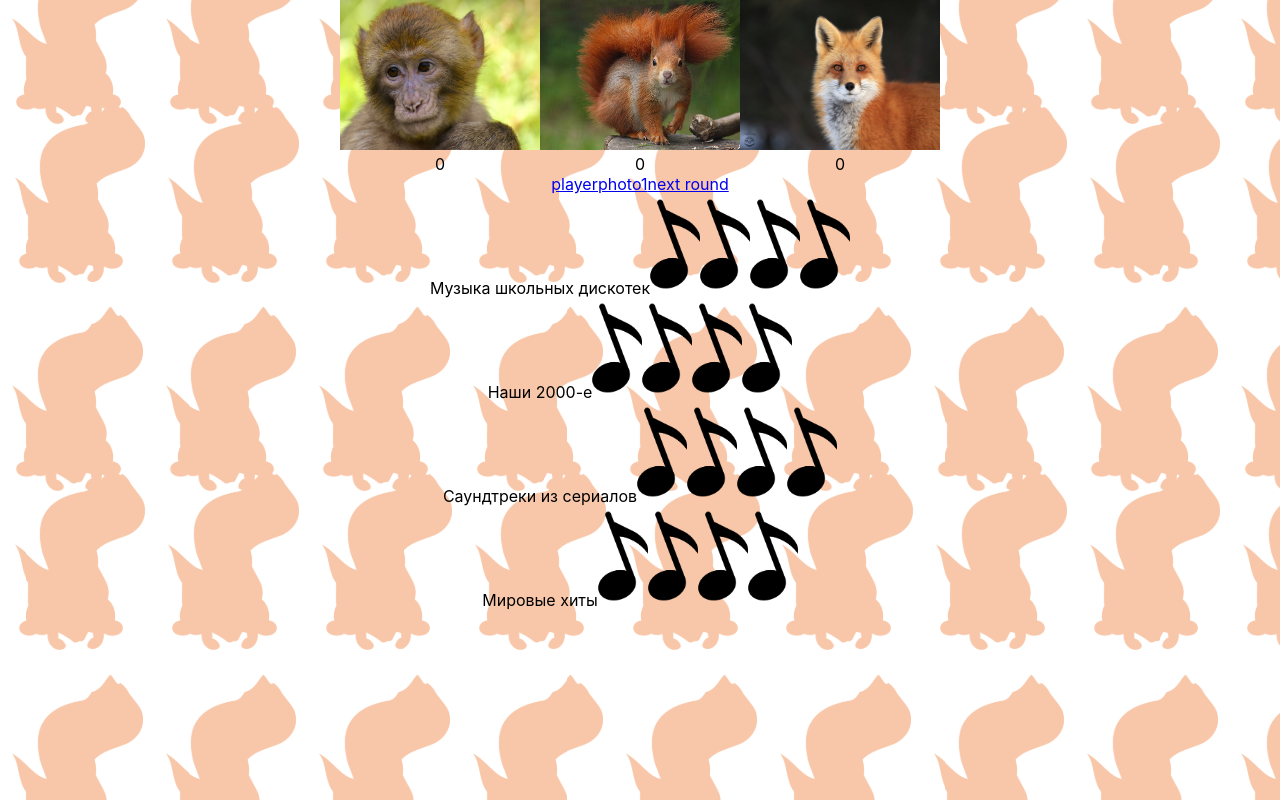
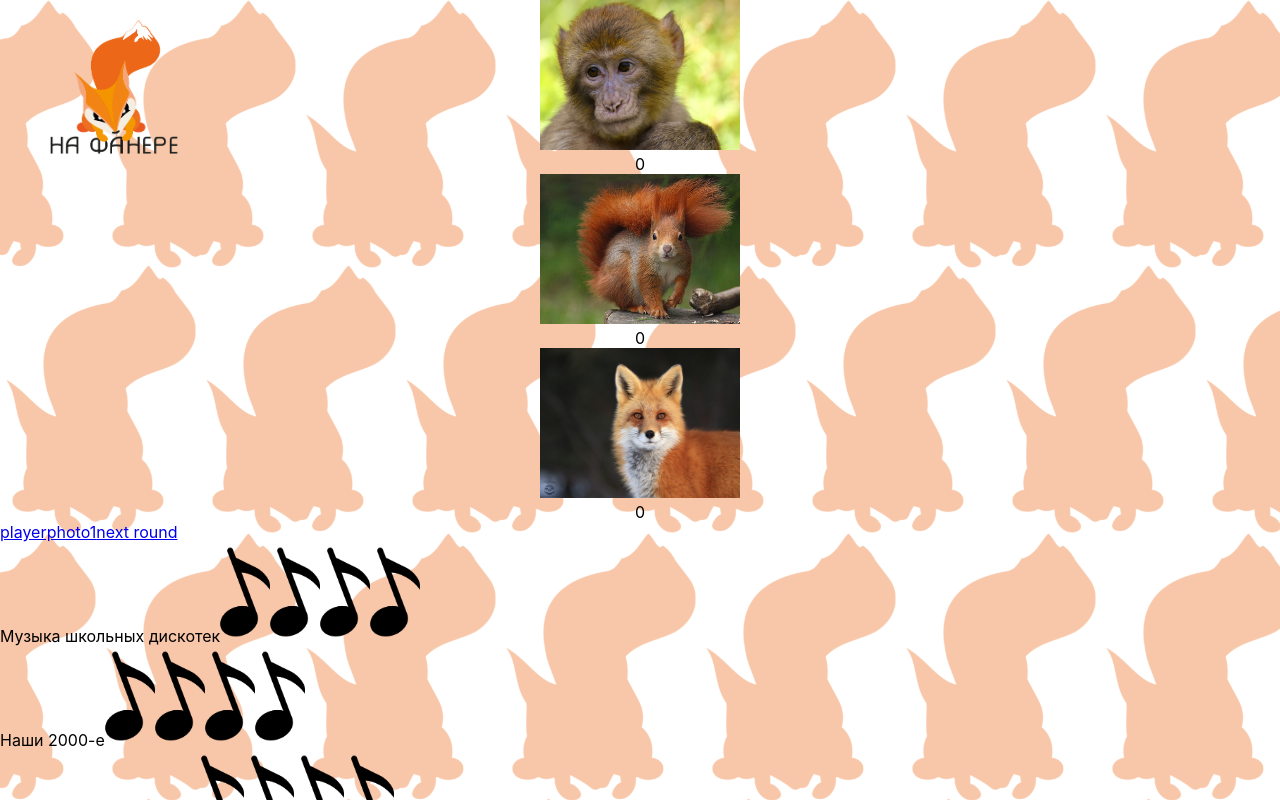
Before and after one commit to PashkaKra/ugadai-melodiyu-client, a React (Create React App) app: page /round1 in a window 1280 px wide. Shown: the top 800 px of the page. Built offline with nearby package versions, Linux system fonts and the light colour scheme.

Commit message:
изменение фона 2

```diff
--- a/src/App.css
+++ b/src/App.css
@@ -1,3 +1,3 @@
-.App {
+.App{
   text-align: center;
-}
+ }
--- a/src/App.js
+++ b/src/App.js
@@ -1,4 +1,5 @@
 import {useState} from 'react';
+import logo from './logo.svg';
 import {Routes, Route} from 'react-router-dom';
 import Menu from './pages/Menu';
 import Round1 from './pages/Round1';
@@ -14,8 +15,11 @@ const App = () => {
     const [pull, setPull] = useState(0);
 
     return (
-        <div className="App">
-            <div>
+        <div>
+             <header>
+                <img src={logo} alt="logo"/>
+             </header>
+            <div className="App">
                 <Playercard img={playerphoto1} pull={pull}/>
                 <Playercard img={playerphoto2} pull={pull}/>
                 <Playercard img={playerphoto3} pull={pull}/>
--- a/src/components/Playercard/Playercard.css
+++ b/src/components/Playercard/Playercard.css
@@ -1,3 +1,3 @@
 .playercard{
-    display: inline-block;
+    border-radius: 50px;
 }
--- a/src/index.css
+++ b/src/index.css
@@ -2,8 +2,8 @@ body {
   margin: 0;
   background-color: white;
   background-image: url("./background.svg"), url("./background.svg");
-  background-size: 12%;
-  background-position: 0 86%, 27.5% 0;
+  background-size: 200px;
+  background-position: 0 265px, 100px 0;
   font-family: -apple-system, BlinkMacSystemFont, 'Segoe UI', 'Roboto', 'Oxygen',
     'Ubuntu', 'Cantarell', 'Fira Sans', 'Droid Sans', 'Helvetica Neue',
     sans-serif;
@@ -11,6 +11,16 @@ body {
   -moz-osx-font-smoothing: grayscale;
 }
 
+header{
+  position: absolute;
+  width: 100%;
+}
+
+header img{
+  margin: 20px 50px;
+  width: 10%;
+}
+
 code {
   font-family: source-code-pro, Menlo, Monaco, Consolas, 'Courier New',
     monospace;
```
Also changed, not shown: src/background.svg, src/logo.svg.
